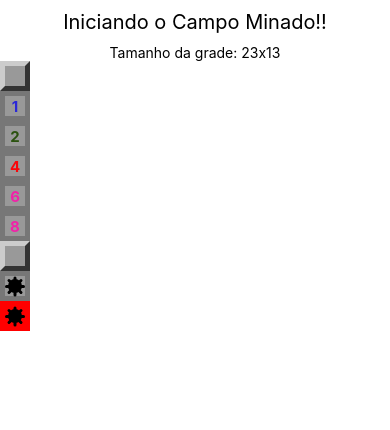
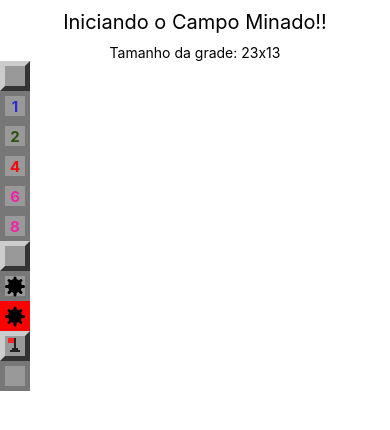
Before and after one commit to eduardocintrasantos/CampoMinado-ReactNative, a React Native app in the folder campoMinado/: screen / in a window 390 px wide. Shown: the top 430 px of the page. Built offline with nearby package versions, Linux system fonts and the light colour scheme.

Commit message:
componentFlag
Criação da bandeira

```diff
--- a/campoMinado/App.js
+++ b/campoMinado/App.js
@@ -2,6 +2,7 @@ import React, { Component } from 'react';
 import { Text, View, StyleSheet } from 'react-native';
 import params from './src/params';
 import Field from './src/components/Field';
+import Flag from './src/components/Flag';
 
 export default class App extends Component{
   render() {
@@ -23,6 +24,8 @@ export default class App extends Component{
         <Field mined />
         <Field opened mined />
         <Field mined opened exploded />
+        <Field flagged />
+        <Field flagged opened />
       </View>
     )
   }
--- a/campoMinado/src/components/Field.js
+++ b/campoMinado/src/components/Field.js
@@ -2,14 +2,16 @@ import React from 'react';
 import { View, StyleSheet, Text } from 'react-native';
 import params from '../params';
 import Mine from './Mine';
+import Flag from './Flag';
 
 export default props => {
-    const { mined, opened, nearMines, exploded } = props
+    const { mined, opened, nearMines, exploded, flagged } = props
 
     const styleField = [styles.field]
     if (opened) styleField.push(styles.opened)
     if (exploded) styleField.push(styles.exploded)
-    if (styleField.length === 1) styleField.push(styles.regular)
+    if (flagged) styleField.push(styles.flagged)
+    if (!opened && !exploded) styleField.push(styles.regular)
 
     let color = null
     if (nearMines > 0) {
@@ -26,6 +28,8 @@ export default props => {
                     {nearMines}</Text> : false}
 
             {mined && opened ? <Mine /> : false}
+
+            {flagged && !opened ? <Flag /> : false}
         </View>
     )
 }
--- /dev/null
+++ b/campoMinado/src/components/Flag.js
@@ -0,0 +1,71 @@
+import React from 'react';
+import { View, StyleSheet } from 'react-native';
+
+export default props => {
+    return (
+        <View style={styles.container}>
+            <View style={[styles.flagpole, props.bigger ? styles.flagpoleBigger : null]}/>
+            <View style={[styles.flag, props.bigger ? styles.flagBigger : null]}/>
+            <View style={[styles.base1, props.bigger ? styles.base1Bigger : null]}/>
+            <View style={[styles.base2, props.bigger ? styles.base2Bigger : null]}/>
+        </View>
+    )
+}
+
+const styles = StyleSheet.create({
+    container: {
+        marginTop: 2,
+    },
+    flagpole: {
+        position: 'absolute',
+        height: 14,
+        width: 2,
+        backgroundColor: '#222',
+        marginLeft: 9,
+    },
+    flag: {
+        position: 'absolute',
+        height: 5,
+        width: 6,
+        backgroundColor: '#F22',
+        marginLeft: 3,
+    },
+    base1: {
+        position: 'absolute',
+        height: 2,
+        width: 6,
+        backgroundColor: '#222',
+        marginLeft: 7,
+        marginTop: 10,
+    },
+    base2: {
+        position: 'absolute',
+        height: 2,
+        width: 10,
+        backgroundColor: '#222',
+        marginLeft: 5,
+        marginTop: 12,
+    },
+    flagpoleBigger: {
+        height: 28,
+        width: 4,
+        marginLeft: 16,
+    },
+    flagBigger: {
+        height: 10,
+        width: 14,
+        marginLeft: 3,
+    },
+    base1Bigger: {
+        height: 4,
+        width: 12,
+        marginLeft: 12,
+        marginTop: 20,
+    },
+    base2Bigger: {
+        height: 4,
+        width: 20,
+        marginLeft: 8,
+        marginTop: 24,
+    }
+})
```
